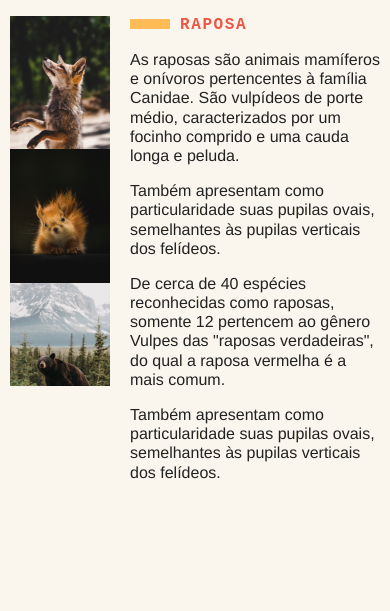
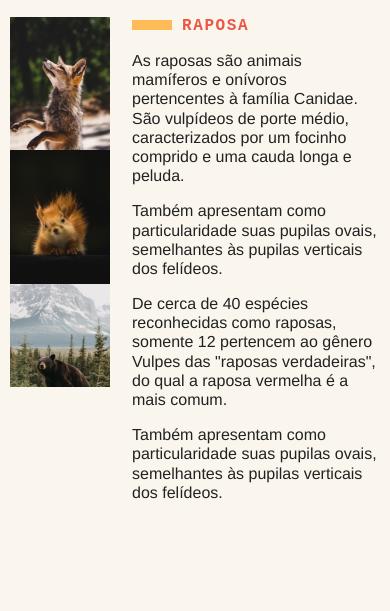
Before and after one commit to renatoaraujo1988/AnimaisFantasticos, a plain HTML site: page index.html in a window 390 px wide. Shown: the part 204-815 px from the top of the page. Drawn offline with Linux system fonts and the light colour scheme.

Commit message:
versao 4

```diff
--- a/css/style.css
+++ b/css/style.css
@@ -204,7 +204,7 @@ html.FonteUp {
   }
   .grid-section {
     grid-template-columns: 100px 1fr;
-    grid-gap: 10px;
+    grid-gap: 11px;
   }
   .animais-lista {
     grid-column: 1;
```
